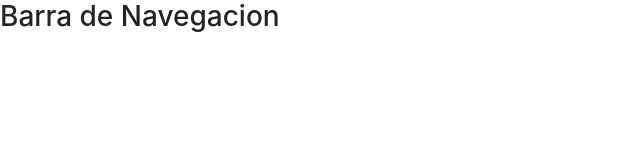
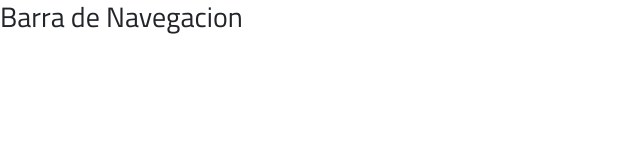
Before and after one commit to AvielAD/webB4example, a plain HTML site: page index.html in a window 1280 px wide. Shown: the whole page, without its empty margins (0-640 px from the left). Drawn offline with nearby package versions, Linux system fonts and the light colour scheme.

Commit message:
css initial

```diff
--- a/css/index.css
+++ b/css/index.css
@@ -0,0 +1,3 @@
+body{
+    font-family: 'Titillium Web', sans-serif;
+}
--- a/index.html
+++ b/index.html
@@ -4,6 +4,9 @@
     <meta charset="UTF-8">
     <meta name="viewport" content="width=device-width, initial-scale=1.0">
     <meta http-equiv="X-UA-Compatible" content="ie=edge">
+    <link href="https://fonts.googleapis.com/css?family=Titillium+Web:300,400,600&display=swap" rel="stylesheet">
+    <link href="https://unpkg.com/ionicons@4.5.10-0/dist/css/ionicons.min.css" rel="stylesheet">
+
     <link rel="stylesheet" href="css/bootstrap-4.3.1-dist/css/bootstrap.min.css">
     <link rel="stylesheet" href="css/index.css">
     <script src="js/index.js"></script>
```
